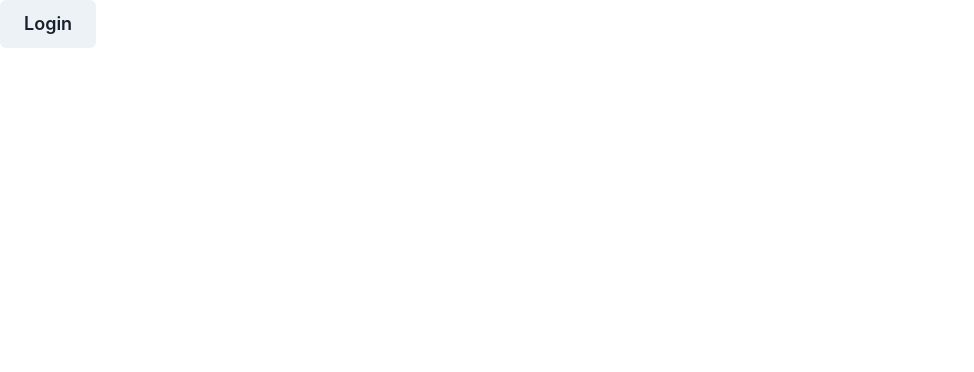
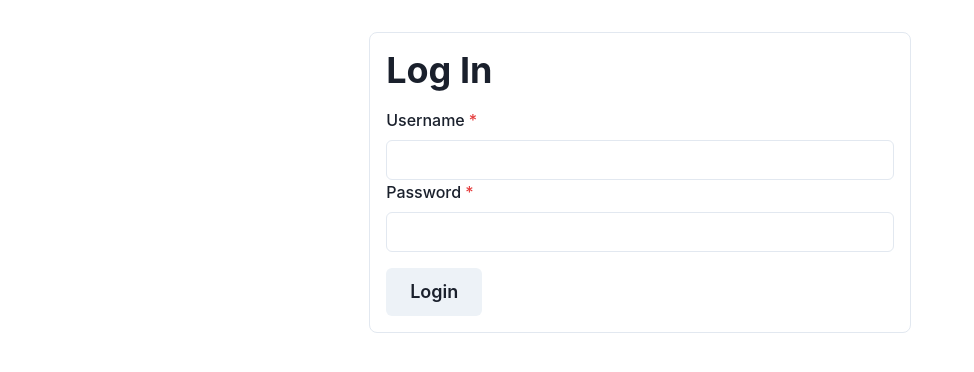
Before and after one commit to alaney/currency-take-home, a Next.js app: page /login in a window 1280 px wide. Shown: the top 372 px of the page, without its empty margins (0-974 px from the left). Built offline with nearby package versions, Linux system fonts and the light colour scheme.

Commit message:
improve login page layout

```diff
--- a/src/pages/_document.tsx
+++ b/src/pages/_document.tsx
@@ -3,7 +3,9 @@ import { Html, Head, Main, NextScript } from "next/document";
 export default function Document() {
   return (
     <Html lang="en">
-      <Head />
+      <Head>
+        <meta name="viewport" content="width=device-width, initial-scale=1" />
+      </Head>
       <body>
         <Main />
         <NextScript />
--- a/src/pages/login.tsx
+++ b/src/pages/login.tsx
@@ -1,22 +1,47 @@
 import useAppStore from "@/useAppStore";
-import { Button } from "@chakra-ui/react";
+import { Box, Button, Container, FormControl, FormLabel, Heading, Input } from "@chakra-ui/react";
+import Head from "next/head";
 import { useRouter } from "next/router";
+import { FormEvent, useState } from "react";
 
 const Login: React.FC = () => {
   const router = useRouter();
   const store = useAppStore();
+  const [username, setUsername] = useState("");
 
-  const doLogin = () => {
+  const submit = (e: FormEvent<HTMLFormElement>) => {
+    e.preventDefault();
+    store.setUsername(username);
     store.logIn();
     router.push("/");
   };
 
   return (
-    <div>
-      <Button size="lg" onClick={doLogin}>
-        Login
-      </Button>
-    </div>
+    <>
+      <Head>
+        <title>Login</title>
+      </Head>
+      <main>
+        <Container centerContent={true} p={8}>
+          <Box w="100%" p={4} borderWidth="1px" borderRadius="lg">
+            <Heading mb={4}>Log In</Heading>
+            <form onSubmit={submit}>
+              <FormControl isRequired>
+                <FormLabel>Username</FormLabel>
+                <Input onChange={(e) => setUsername(e.target.value)} />
+              </FormControl>
+              <FormControl isRequired>
+                <FormLabel>Password</FormLabel>
+                <Input type="password" />
+              </FormControl>
+              <Button size="lg" type="submit" mt={4}>
+                Login
+              </Button>
+            </form>
+          </Box>
+        </Container>
+      </main>
+    </>
   );
 };
 
--- a/src/useAppStore.ts
+++ b/src/useAppStore.ts
@@ -3,11 +3,15 @@ import { create } from "zustand";
 interface AppState {
   loggedIn: boolean;
   logIn: () => void;
+  username: string;
+  setUsername: (username: string) => void;
 }
 
 const useAppStore = create<AppState>((set) => ({
   loggedIn: false,
   logIn: () => set(() => ({ loggedIn: true })),
+  username: "",
+  setUsername: (username: string) => set(() => ({ username })),
 }));
 
 export default useAppStore;
```
Also changed, not shown: src/pages/index.tsx (+4 -6 lines).
